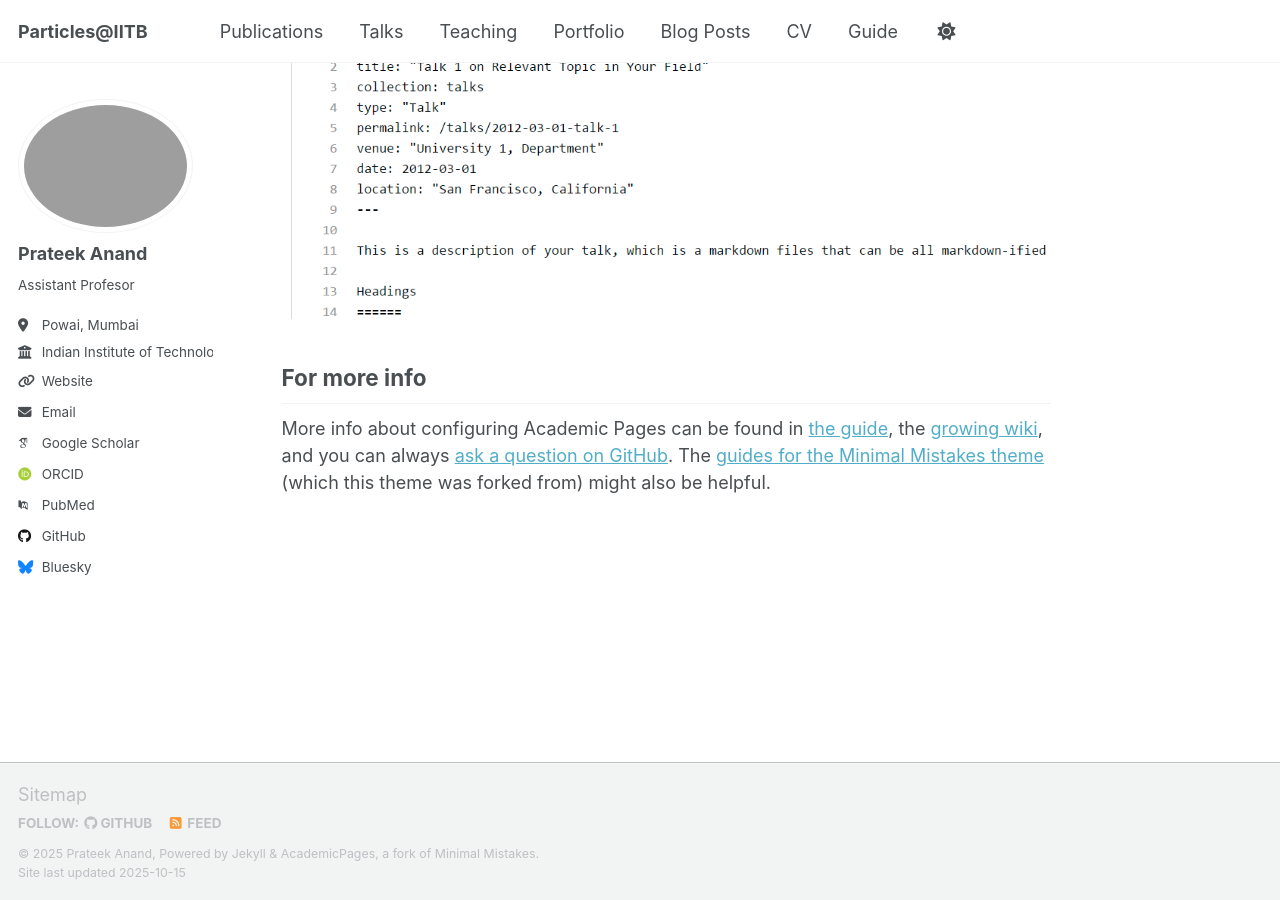
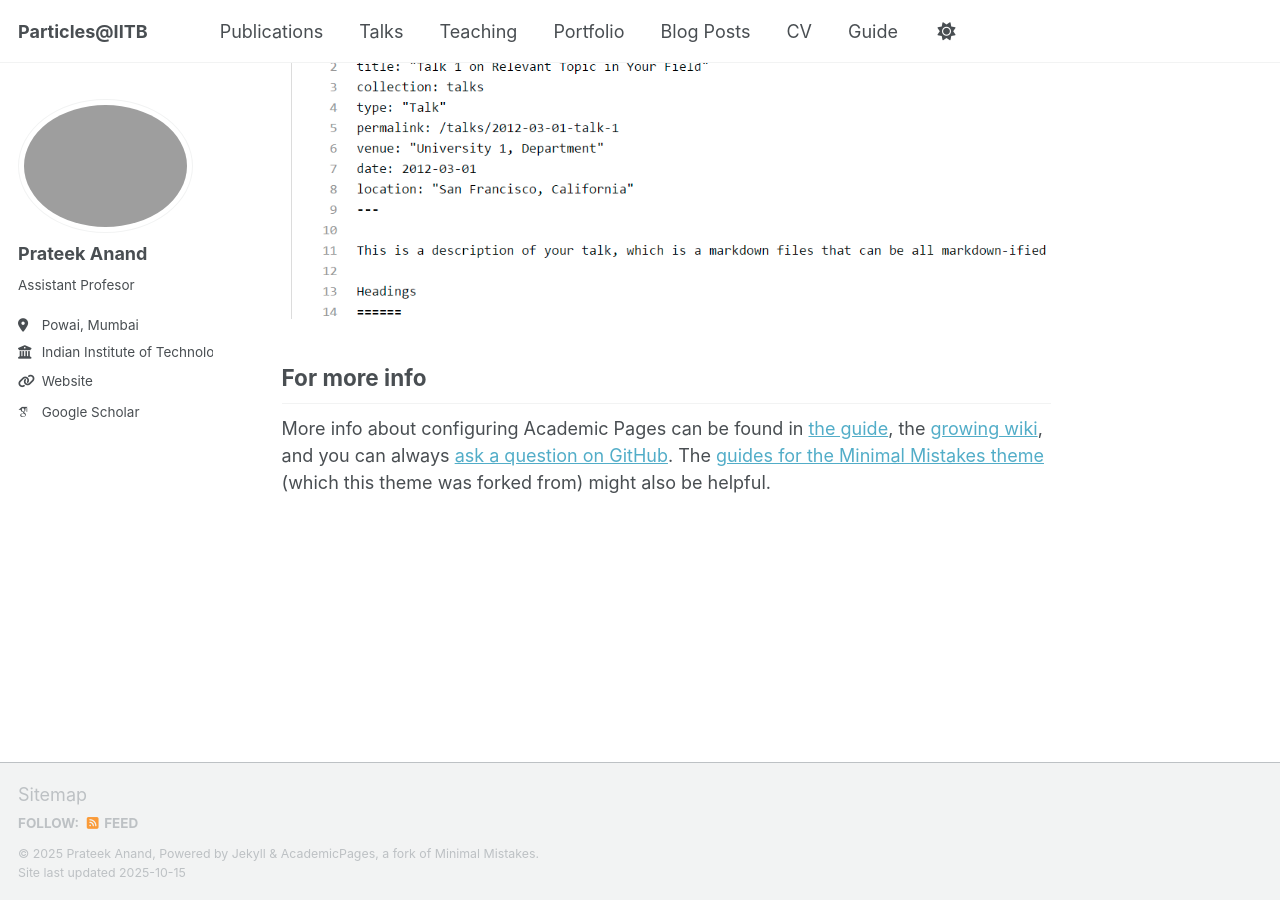
Before and after one commit to prateekanandiitb/prateekanandiitb.github.io, a Jekyll site: the page built from _pages/about.md, in a window 1280 px wide and 900 px high, scrolled down 2880 px. Built offline with Jekyll 4.4.1, drawn with Linux system fonts in a browser that asks for light colours; some web fonts are replaced; a script that is not in the unit is left out; some of the changed lines change nothing that is shown.

Commit message:
Update _config.yml

```diff
--- a/_config.yml
+++ b/_config.yml
@@ -30,17 +30,17 @@ author:
   location         : "Powai, Mumbai"
   employer         : "Indian Institute of Technology Bombay"
   uri              : "https://www.me.iitb.ac.in/faculty/prateek"
-  email            : "none@example.org"
+  email            : #"none@example.org"
 
   # Academic websites
   academia         : # URL
   arxiv            : # URL - Update with the correct link to your profile
-  googlescholar    : "https://scholar.google.com/citations?user=PS_CX0AAAAAJ"
+  googlescholar    : "https://scholar.google.co.in/citations?user=qdlSY4IAAAAJ&hl=en"
   inspire-hep      : # URL
   impactstory      : # URL
-  orcid            : "http://orcid.org/yourorcidurl"
+  orcid            : #"http://orcid.org/yourorcidurl"
   semantic         : # URL
-  pubmed           : "https://www.ncbi.nlm.nih.gov/pubmed/?term=john+snow"
+  pubmed           : #"https://www.ncbi.nlm.nih.gov/pubmed/?term=john+snow"
   researchgate     : # URL
   scopus           : # URL
 
@@ -48,13 +48,13 @@ author:
   bitbucket        : # Username - Update with your username on the site
   codepen          : # Username
   dribbble         : # Username
-  github           : "academicpages"
+  github           : #"academicpages"
   kaggle           : # Username
   stackoverflow    : # User number or user number and name (i.e., use "1" or "1/jeff-atwood")
 
   # Social media
   artstation       : # Username
-  bluesky          : "bsky.app" # Replace this with you Bluesky username
+  bluesky          : #"bsky.app" # Replace this with you Bluesky username
   facebook         : # Username
   flickr           : # Username
   foursquare       : # Username
```
